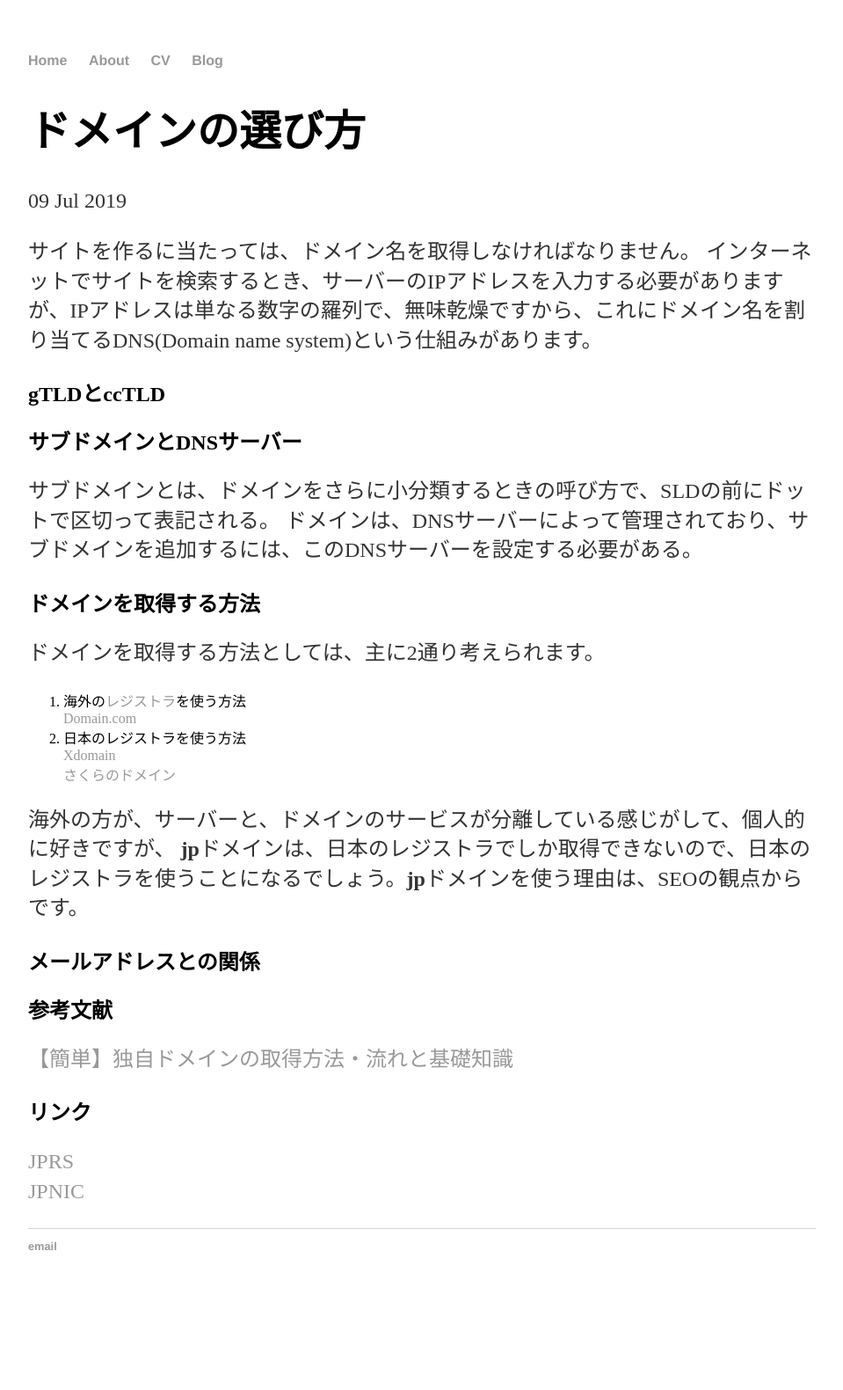
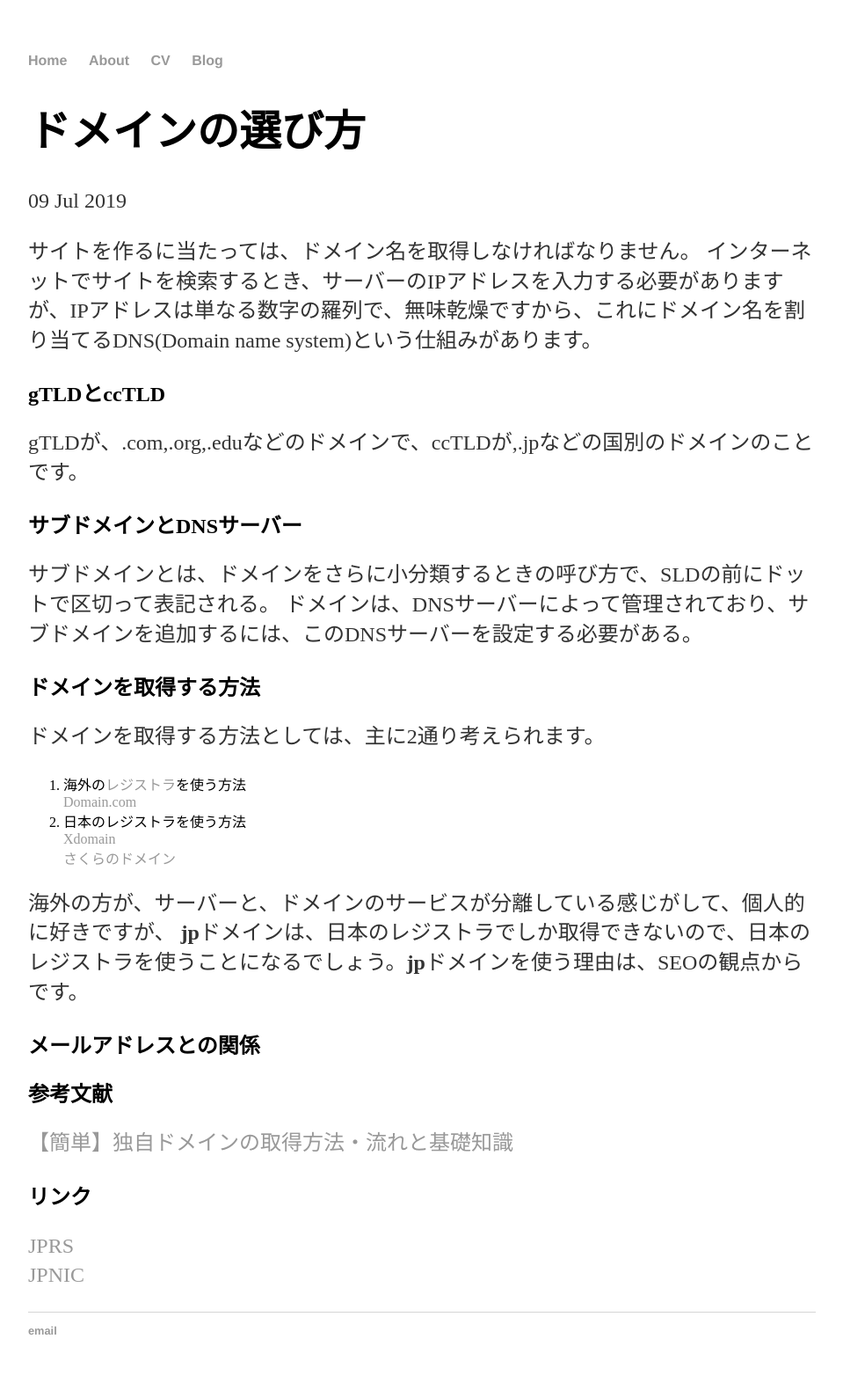
Before and after one commit to agematsu/agematsu.github.io, a Jekyll site: the page built from _posts/2019-07-09-ドメインの選び方.md, in a window 1280 px wide. Shown: the whole page at 88% size, without its empty margins (160-1119 px from the left). Built offline with Jekyll 4.4.1, drawn with Linux system fonts in a browser that asks for light colours; our own code applies the rules of GitHub Pages for plain Markdown files; before the commit the page ends 1484 px from its top, so only the background shows below that.

Commit message:
Update 2019-07-09-ドメインの選び方.md

```diff
--- a/_posts/2019-07-09-ドメインの選び方.md
+++ b/_posts/2019-07-09-ドメインの選び方.md
@@ -1,6 +1,7 @@
 サイトを作るに当たっては、ドメイン名を取得しなければなりません。
 インターネットでサイトを検索するとき、サーバーのIPアドレスを入力する必要がありますが、IPアドレスは単なる数字の羅列で、無味乾燥ですから、これにドメイン名を割り当てるDNS(Domain name system)という仕組みがあります。
 ## gTLDとccTLD
+gTLDが、.com,.org,.eduなどのドメインで、ccTLDが,.jpなどの国別のドメインのことです。
 ## サブドメインとDNSサーバー
 サブドメインとは、ドメインをさらに小分類するときの呼び方で、SLDの前にドットで区切って表記される。
 ドメインは、DNSサーバーによって管理されており、サブドメインを追加するには、このDNSサーバーを設定する必要がある。
```
